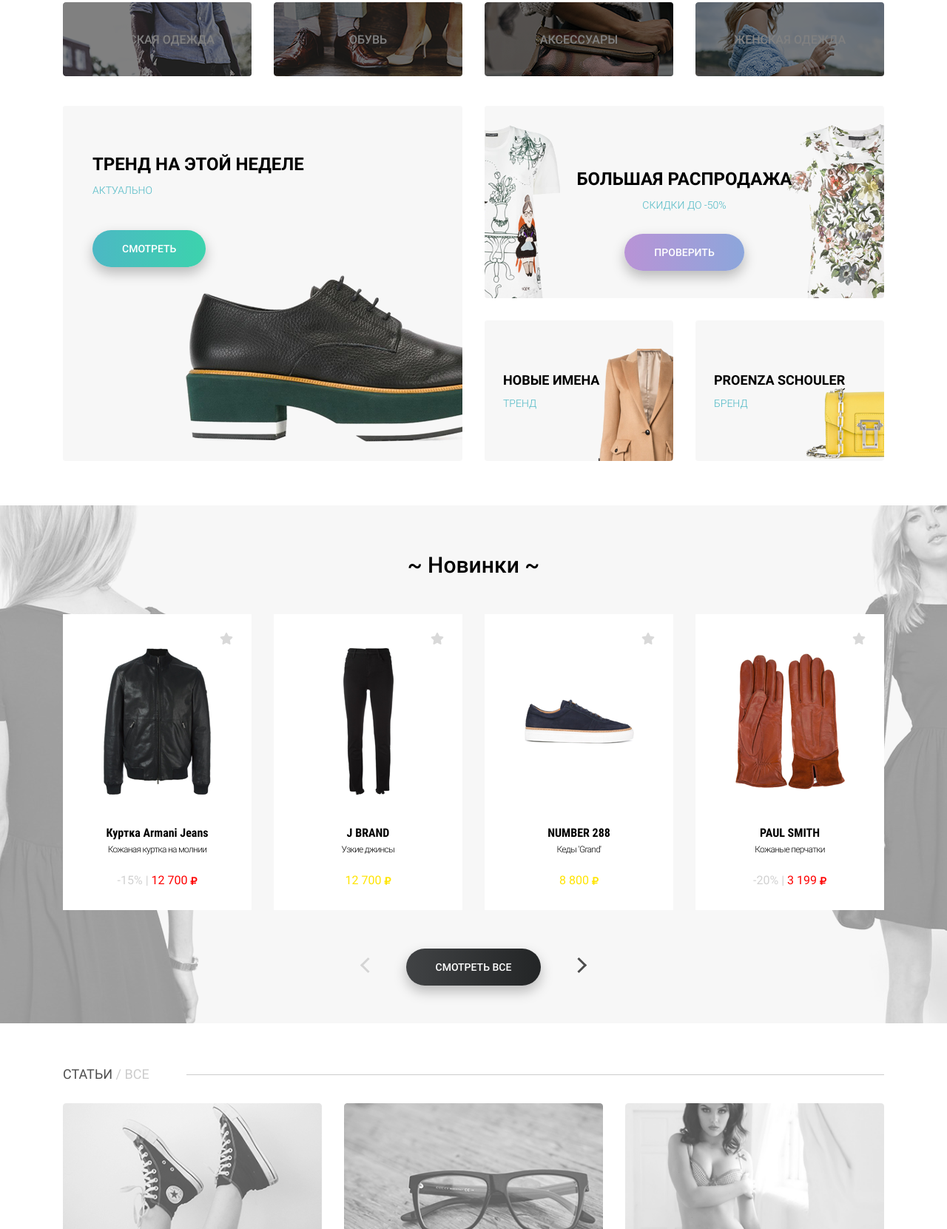
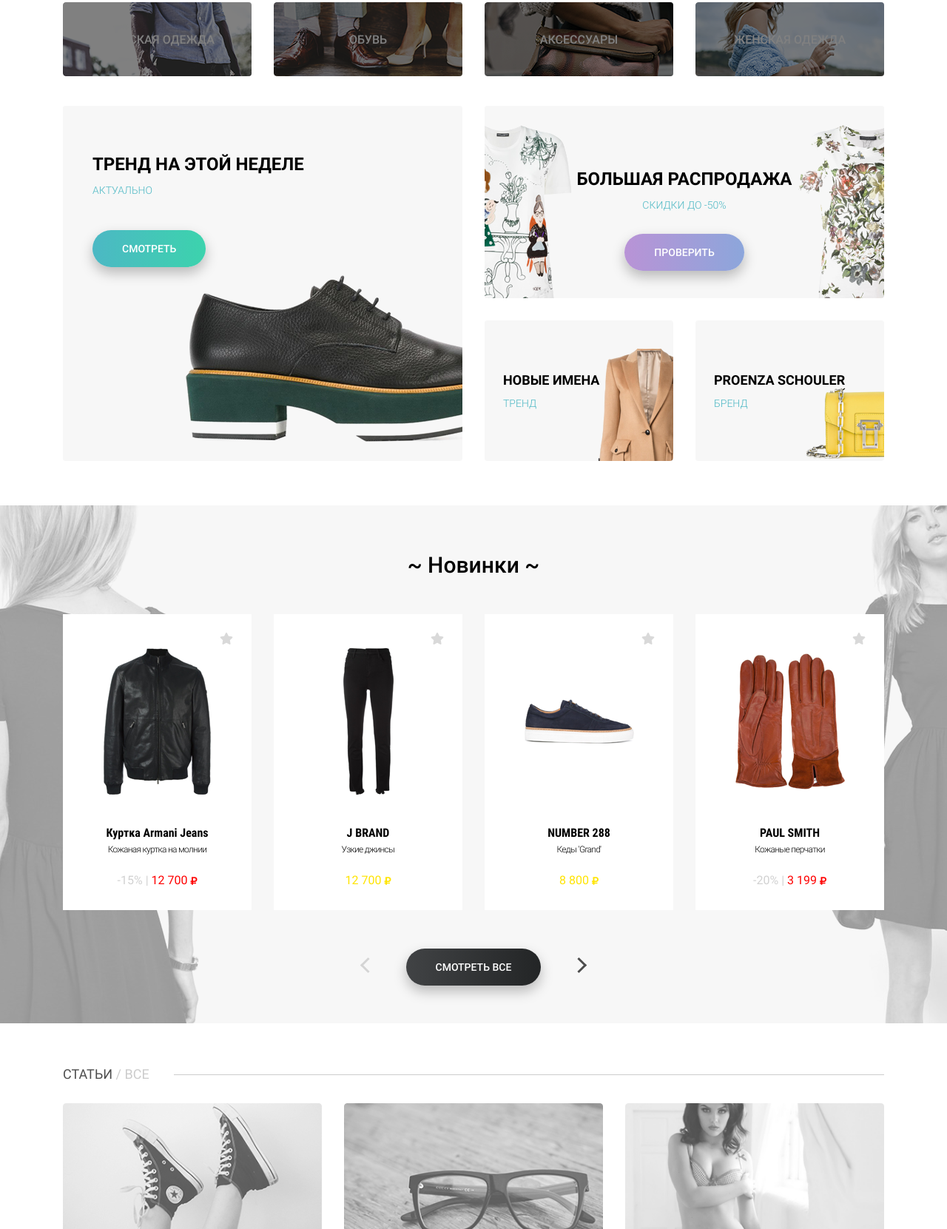
Before and after one commit to gurovoleg/e-commerce, a website: page src/index.html in a window 1280 px wide. Shown: the part 675-2336 px from the top of the page at 74% size. Drawn offline with Linux system fonts and the light colour scheme.

Commit message:
some changes

```diff
--- a/src/less/blocks/_news-card.less
+++ b/src/less/blocks/_news-card.less
@@ -1,11 +1,16 @@
 .news-card {
 	background-color: @bgGrey;
 	background-repeat: no-repeat;
-	background-size: cover;
+	background-size: contain;
 	background-position: right bottom;
 	border-radius: 4px;
 	height: 480px;
 	text-transform: uppercase;
+
+	@media (min-width: 992px) {
+		background-size: cover;
+	}
+
 
 	.news-card__title {
 		font-weight: 700;
@@ -49,9 +54,14 @@
 .news-card--big-sale {
 	height: 260px;
 	background-image: url('../img/bg/sale-dress2.png');
+	background-position: center bottom;
 	margin-bottom: 30px;
 	padding-top: 85px;
 	text-align: center;
+
+	@media (min-width: 768px) {
+		background-size: cover;
+	}
 
 	.news-card__status {
 		margin-bottom: 30px;
--- a/src/less/sections/_articles.less
+++ b/src/less/sections/_articles.less
@@ -46,8 +46,7 @@
 	font-size: 18px;
 	line-height: 1;
 	color:@brown;
-	// margin-right: 40px;
-
+	min-width: 150px;
 
 	span {
 		color:@textGrey;
@@ -55,7 +54,6 @@
 }
 .articles__line {
 	height: 1px;
-	width: 85%;
+	width: 100%;
 	background-color: @textGrey;
-
 }
```
Also changed, not shown: src/index.html (+2 -23 lines), src/css/main.css.
